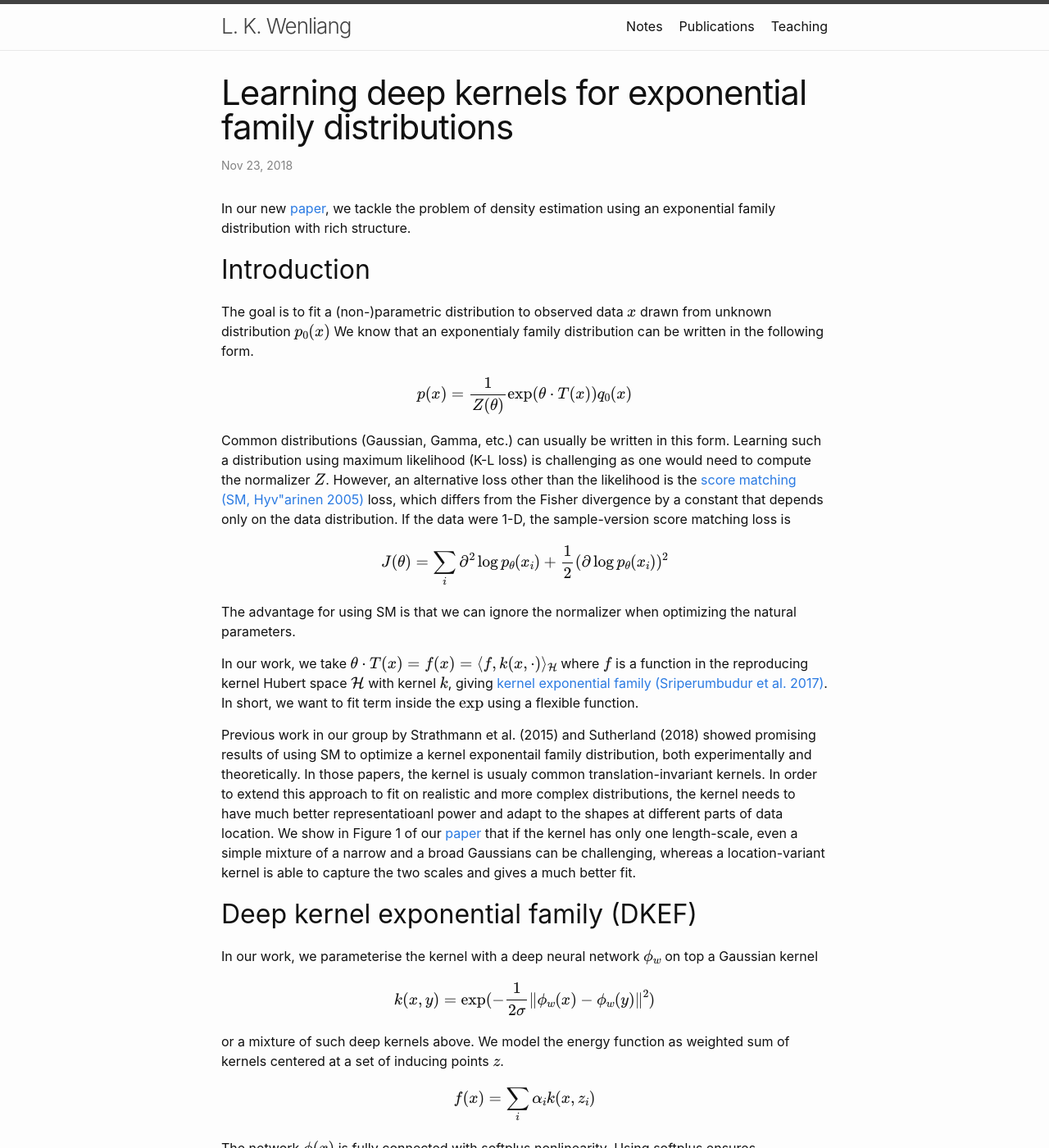
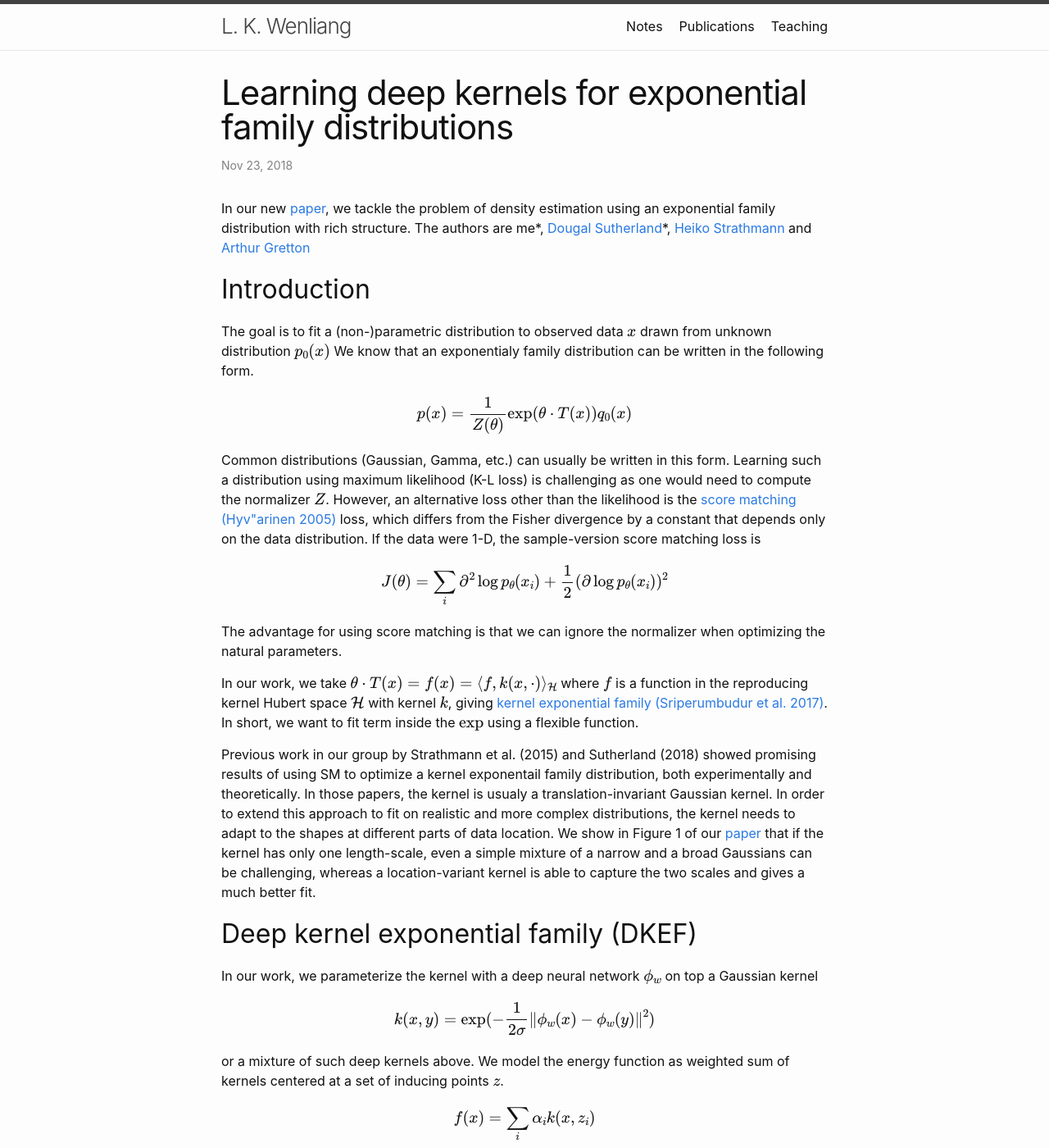
Before and after one commit to kevin-w-li/kevin-w-li.github.io, a Jekyll site: the page built from _posts/2018-11-23-dkef.markdown, in a window 1280 px wide and 1400 px high. Shown: the whole window at 82% size. Built offline with Jekyll 4.4.1, drawn with Linux system fonts in a browser that asks for light colours; formulas are drawn with MathJax 3; some of the changed text lies outside the part shown.

Commit message:
Update 2018-11-23-dkef.markdown

```diff
--- a/_posts/2018-11-23-dkef.markdown
+++ b/_posts/2018-11-23-dkef.markdown
@@ -6,6 +6,10 @@ categories: research
 ---
 
 In our new [paper](DKEF), we tackle the problem of density estimation using an exponential family distribution with rich structure.
+The authors are me\*,
+[Dougal Sutherland](http://www.gatsby.ucl.ac.uk/~dougals/)\*,
+[Heiko Strathmann](http://herrstrathmann.de/) and
+[Arthur Gretton](http://www.gatsby.ucl.ac.uk/~gretton/)
 
 ## Introduction
 
@@ -18,7 +22,7 @@ $$
 
 Common distributions (Gaussian, Gamma, etc.) can usually be written in this form. Learning such a distribution using
 maximum likelihood (K-L loss) is challenging as one would need to compute the normalizer $Z$. However, an alternative loss
-other than the likelihood is the [score matching (SM, Hyv\"arinen 2005)](sm) loss, which differs from the Fisher divergence
+other than the likelihood is the [score matching (Hyv\"arinen 2005)](sm) loss, which differs from the Fisher divergence
 by a constant that depends only on the data distribution. If the data were 1-D, the sample-version score matching loss is
 
 \begin{equation}
@@ -26,7 +30,7 @@ by a constant that depends only on the data distribution. If the data were 1-D,
 J(\theta) = \sum_i\partial^2\log p_\theta(x_i) + \frac{1}{2}(\partial\log p_\theta(x_i))^2
 \end{equation}
 
-The advantage for using SM is that we can ignore the normalizer when optimizing the natural parameters.
+The advantage for using score matching is that we can ignore the normalizer when optimizing the natural parameters.
 
 In our work, we take $\theta \cdot T(x) = f(x) = \langle f, k(x,\cdot) \rangle_{\mathcal{H}}$
 where $f$ is a function in the reproducing kernel Hubert space $\mathcal{H}$ with kernel $k$,
@@ -35,16 +39,16 @@ term inside the $\exp$ using a flexible function.
 
 Previous work in our group by Strathmann et al. (2015)
 and Sutherland (2018) showed promising results of using SM to optimize a kernel exponentail family distribution,
-both experimentally and theoretically. In those papers, the kernel is usualy common translation-invariant kernels.
+both experimentally and theoretically. In those papers, the kernel is usualy a translation-invariant Gaussian kernel.
 In order to extend this approach to fit on realistic and more complex
-distributions, the kernel needs to have much better representatioanl power and adapt to
+distributions, the kernel needs to adapt to
 the shapes at different parts of data location. We show in Figure 1 of our [paper](DKEF) that
 if the kernel has only one length-scale, even a simple mixture of a narrow and a broad Gaussians can be challenging,
 whereas a location-variant kernel is able to capture the two scales and gives a much better fit.
 
 ## Deep kernel exponential family (DKEF)
 
-In our work, we parameterise the kernel with a deep neural network $\phi_w$ on top a Gaussian kernel
+In our work, we parameterize the kernel with a deep neural network $\phi_w$ on top a Gaussian kernel
 
 $$
 k(x,y)=\exp(-\frac{1}{2\sigma}\|\phi_w(x) - \phi_w(y)\|^2)
@@ -78,7 +82,7 @@ The optimal parameter is then found by choosing the
 $sigma$ that yeilds the minimum validation loss.
 
 In the above procedure, one can think of $alpha$ as not being a
-paramter, but rather a function $\alpha(\sigma, \mathcak{D}_1)$ that is inserted into the model definition to
+paramter, but rather a function $\alpha(\sigma, \mathcal{D}_1)$ that is inserted into the model definition to
 compute the validation loss on $\mathcal{D}_2$. What we really care is then just the validation loss and we'd like to minimize it w.r.t.
 $\sigma$, which can be done using gradient descent facilitated by automatic differentation
 through the closed-form solution of $\alpha$. Extending this approach to our model, we optimize not just $\sigma$ but
```
